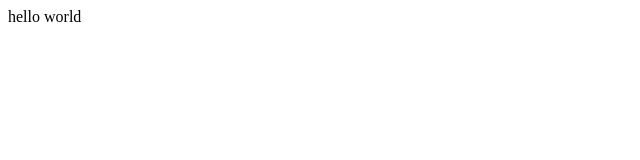
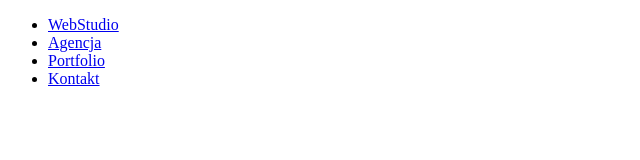
Before and after one commit to KowalskaMarta/goit-markup-hw-01, a plain HTML site: page index.html in a window 1280 px wide. Shown: the whole page, without its empty margins (0-640 px from the left). Drawn offline with Linux system fonts and the light colour scheme.

Commit message:
header init

```diff
--- a/index.html
+++ b/index.html
@@ -1,6 +1,18 @@
+<!DOCTYPE html>
+<html lang "en">
+<head>
+  <meta charset="utf-8" />
+  <title>WebStudio</title>
+</head>
 <html>
-  <head></head>
-  <body>
-    <p>hello world</p>
-  </body>
+  <header>
+    <nav>
+      <ul>
+        <li><a href="#">WebStudio</a></li>
+        <li><a href="#">Agencja</a></li>
+        <li><a href="#">Portfolio</a></li>
+        <li><a href="#">Kontakt</a></li>
+      </ul>
+    </nav>
+  </header>
 </html>
```
